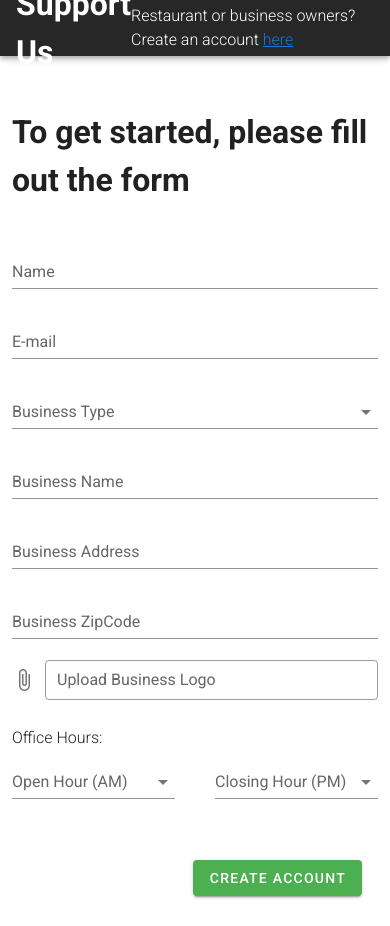
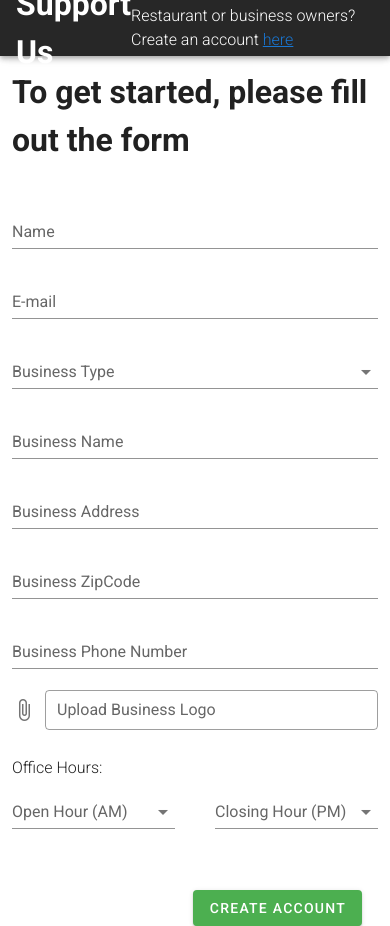
Before and after one commit to halben/covid19-global-hackathon-2020, a Vue app: page /sign-up in a window 390 px wide. Before the commit the page ends 896 px from the top, so only its background shows below. Built offline with nearby package versions, Linux system fonts and the light colour scheme.

Commit message:
update and added bus phone num

```diff
--- a/src/views/Profile.vue
+++ b/src/views/Profile.vue
@@ -50,8 +50,16 @@
           required
         ></v-text-field>
 
+        <v-text-field
+          type="text"
+          v-model="model.phoneNum"
+          :rules="nameRules"
+          label="Business Phone Number"
+          required
+        ></v-text-field>
+
         <div class="text-center">
-          <img :src="processImg(model.logo.data)" style="max-height: 150px">
+          <img :src="processImg(model.logo)" style="max-height: 150px">
         </div>
         <v-file-input label="Upload Business Logo" outlined dense @change="onFileChange" accept="image/*"></v-file-input>
 
@@ -118,8 +126,7 @@
         'Restaurant',
         'Other'
       ],
-      opHoursItems: Array.from({length:12},(v,k)=>k+1),
-      fileBits: null
+      opHoursItems: Array.from({length:12},(v,k)=>k+1)
     }),
     async created() {
       await this.$store.dispatch('GET_USER', this.email)
@@ -138,13 +145,7 @@
           reader.readAsBinaryString(File)
 
           reader.onload = e => {
-            let bits = e.target.result
-            this.fileBits = {
-              created: Date.now(),
-              data: bits
-            }
-
-            this.model.logo = this.fileBits
+            this.model.logo = e.target.result
           }
         }
       },
--- a/src/views/SignUp.vue
+++ b/src/views/SignUp.vue
@@ -1,6 +1,6 @@
 <template>
   <div class="container--fluid">
-    <v-col cols="12" sm="12" md="4" offset-md="4" offset-sm="0" class="mt-10">
+    <v-col cols="12" sm="12" md="4" offset-md="4" offset-sm="0">
       <h1>To get started, please fill out the form</h1>
       <v-form
         class="mt-10"
@@ -52,8 +52,16 @@
           required
         ></v-text-field>
 
-        <div class="text-center" v-if="fileBits && fileBits.data">
-          <img :src="processImg(fileBits.data)" style="max-height: 150px">
+        <v-text-field
+          type="text"
+          v-model="phoneNum"
+          :rules="nameRules"
+          label="Business Phone Number"
+          required
+        ></v-text-field>
+
+        <div class="text-center" v-if="fileBits">
+          <img :src="processImg(fileBits)" style="max-height: 150px">
         </div>
         <v-file-input label="Upload Business Logo" outlined dense @change="onFileChange" accept="image/*" ></v-file-input>
 
@@ -102,6 +110,7 @@
       businessName: '',
       address: '',
       zipCode: '',
+      phoneNum: '',
       nameRules: [
         v => !!v || 'Field is required',
       ],
@@ -132,10 +141,7 @@
 
           reader.onload = e => {
             let bits = e.target.result
-            this.fileBits = {
-              created: Date.now(),
-              data: bits
-            }
+            this.fileBits = bits
           }
         } else {
           this.fileBits = null
@@ -154,10 +160,12 @@
             logo: this.fileBits,
             active: true,
             opHours: this.opHours,
+            phoneNum: this.phoneNum,
             address: {
               address: this.address,
               zipCode: this.zipCode
-            }
+            },
+            created: Date.now()
           })
 
           this.$router.push(`/profile/${this.email}`)
```
Also changed, not shown: src/utils/domUtils.js (+1 -4 lines).
